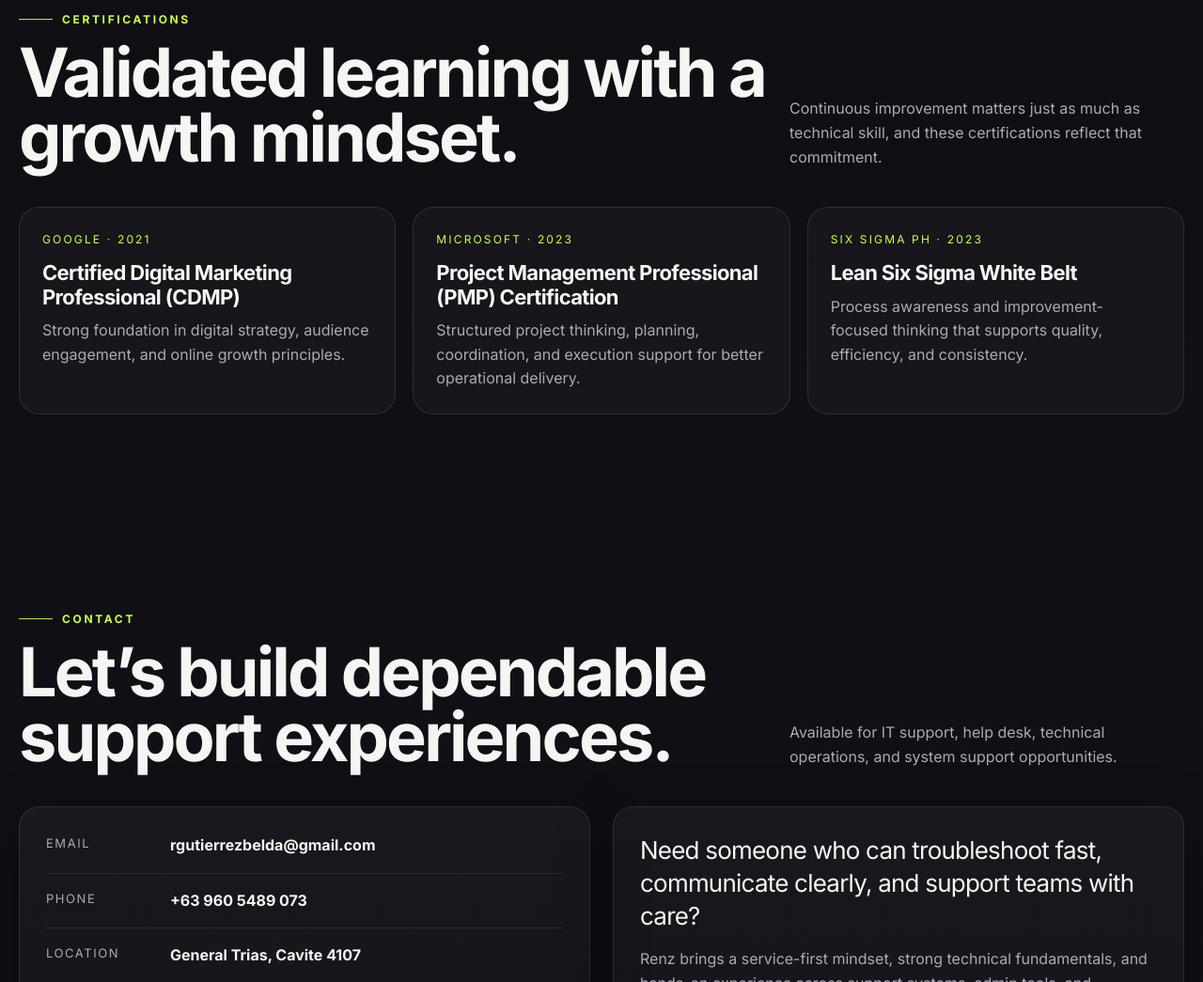
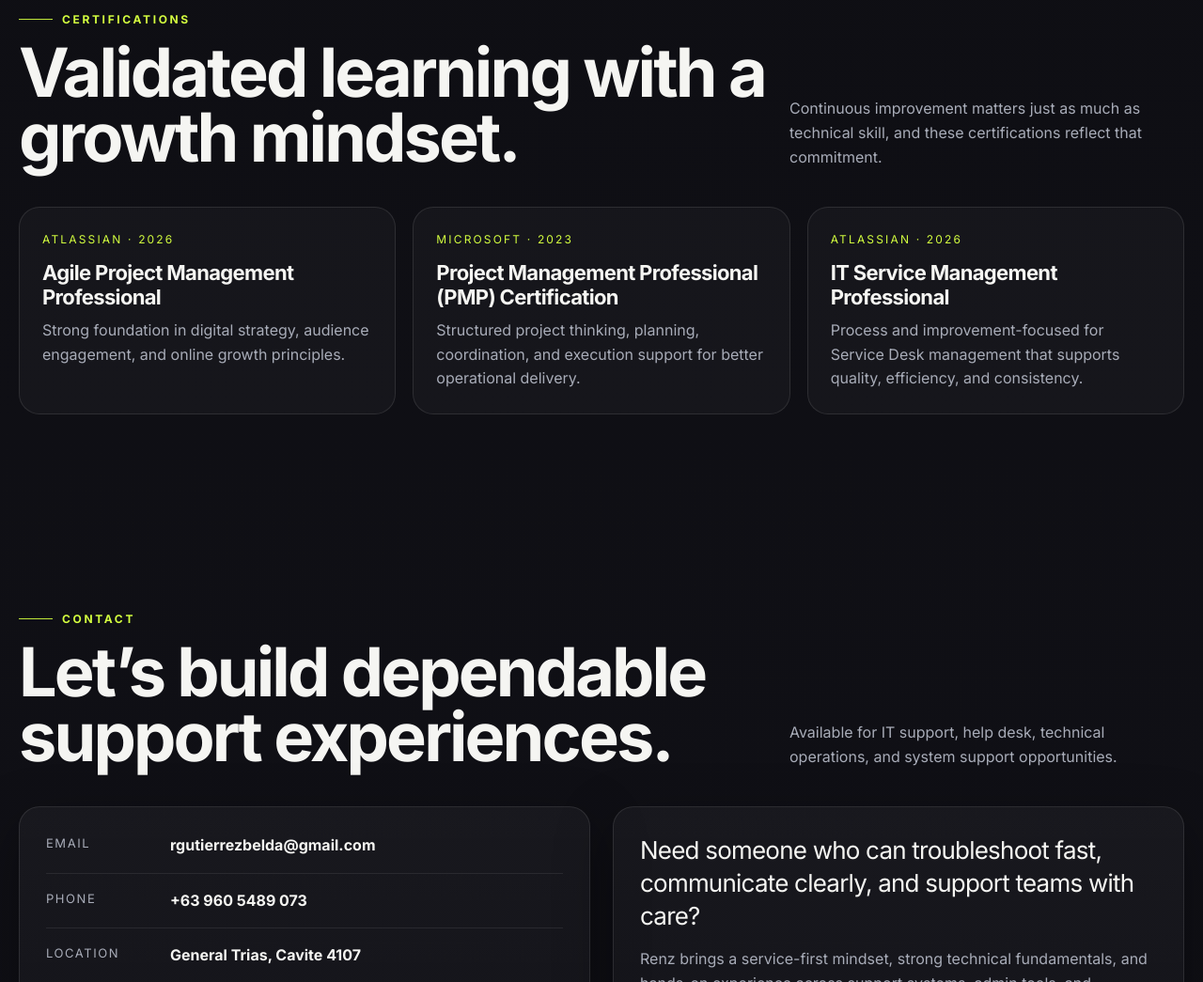
Before and after one commit to mmdc-adambelda/renz-portfolio, a plain HTML site: page index.html in a window 1280 px wide. Shown: the part 4452-5497 px from the top of the page at 94% size. Drawn offline with Linux system fonts and the light colour scheme.

Commit message:
Update index.html

```diff
--- a/index.html
+++ b/index.html
@@ -774,8 +774,8 @@
 
         <div class="cert-grid">
           <div class="cert-card">
-            <span>Google · 2021</span>
-            <h3>Certified Digital Marketing Professional (CDMP)</h3>
+            <span>Atlassian · 2026</span>
+            <h3>Agile Project Management Professional</h3>
             <p>Strong foundation in digital strategy, audience engagement, and online growth principles.</p>
           </div>
           <div class="cert-card">
@@ -784,9 +784,9 @@
             <p>Structured project thinking, planning, coordination, and execution support for better operational delivery.</p>
           </div>
           <div class="cert-card">
-            <span>Six Sigma PH · 2023</span>
-            <h3>Lean Six Sigma White Belt</h3>
-            <p>Process awareness and improvement-focused thinking that supports quality, efficiency, and consistency.</p>
+            <span>Atlassian · 2026</span>
+            <h3>IT Service Management Professional</h3>
+            <p>Process and improvement-focused for Service Desk management that supports quality, efficiency, and consistency.</p>
           </div>
         </div>
       </div>
```
